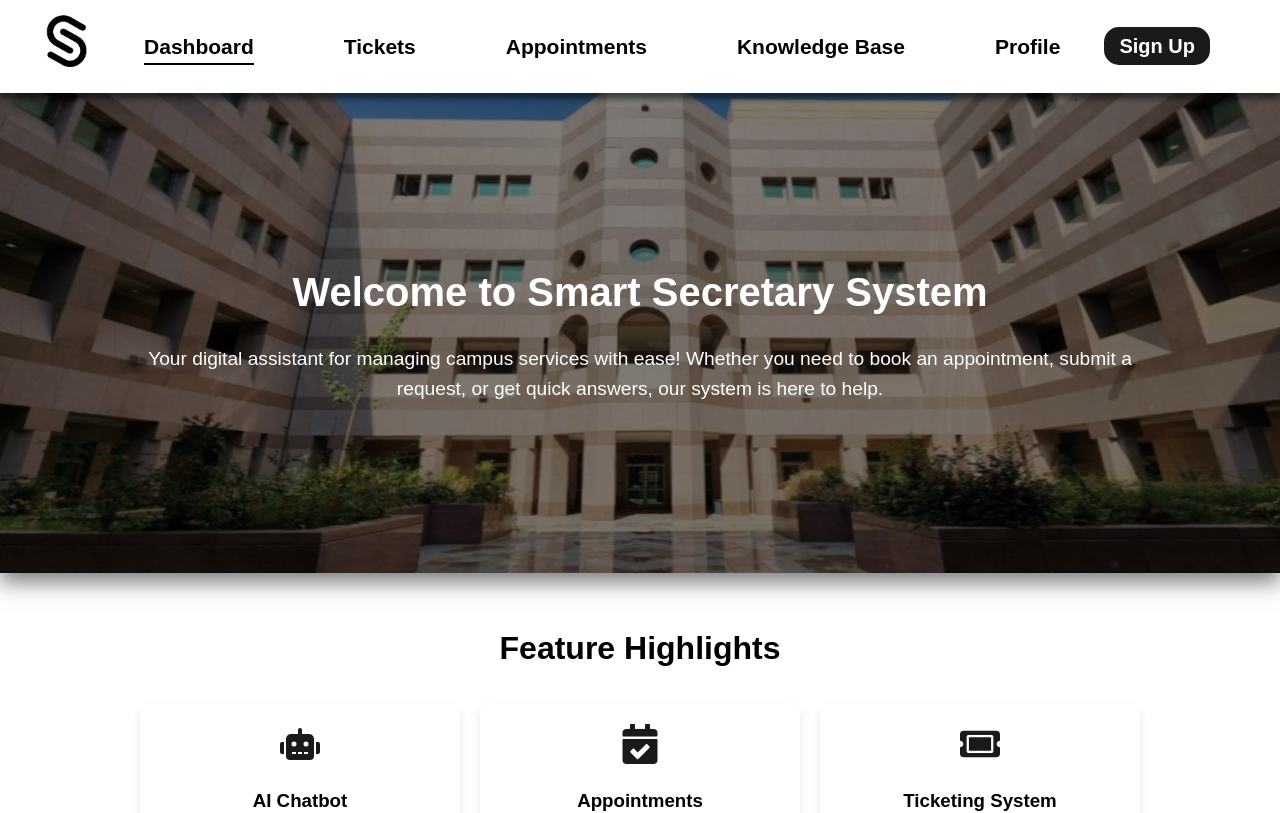
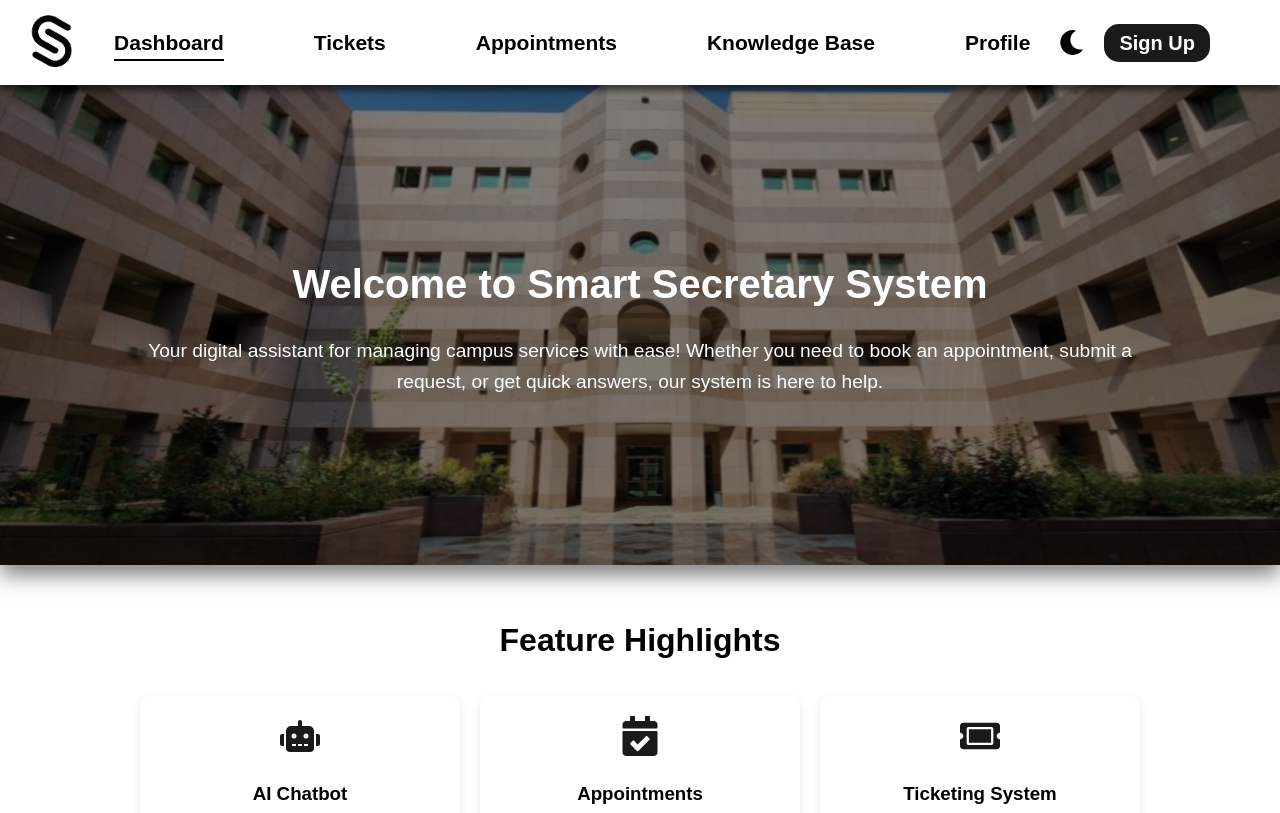
Before and after one commit to MaanAlmazroei/SmartSecretarySystem, a React (Create React App) app: page / in a window 1280 px wide. Shown: the top 813 px of the page. Built offline with nearby package versions, Linux system fonts and the light colour scheme.

Commit message:
minor changes in lines

```diff
--- a/src/components/Header/Header.css
+++ b/src/components/Header/Header.css
@@ -8,9 +8,15 @@
   box-shadow: 0 6px 6px rgba(0, 0, 0, 0.5);
 }
 
+.logo {
+  display: flex;
+  width: 65px;
+  height: 65px;
+}
+
 .logo img {
-  width: 80px;
-  padding-left: 15px;
+  width: 65px;
+  height: 65px;
 }
 
 /* ========= NAVIGATION ========= */
@@ -30,8 +36,6 @@ nav ul {
   list-style: none;
   display: flex;
   gap: 90px;
-  padding: 0;
-  margin: 0;
 }
 
 nav ul li {
@@ -55,6 +59,29 @@ nav ul li a:hover {
   padding: 5px 10px;
 }
 
+/* ========= DARK MODE BUTTON ========= */
+
+.header-dark-container {
+  display: flex;
+  margin-right: 20px;
+}
+
+.header-dark-btn {
+  border: none;
+  background-color: white;
+  width: 25px;
+  height: 25px;
+}
+
+.header-dark-icon {
+  width: 25px;
+  height: 25px;
+}
+
+.header-dark-icon:hover {
+  background-color: red;
+}
+
 /* ========= SIGNUP BUTTON ========= */
 .signup-container {
   padding-right: 50px;
@@ -73,7 +100,7 @@ nav ul li a:hover {
 
 .signup:hover {
   background-color: black;
-  box-shadow: 2px 3px 10px rgba(0, 0, 0, 0.2); /* Shadow below the image */
+  box-shadow: 2px 3px 10px rgba(0, 0, 0, 0.2);
 }
 
 /* ========= MOBILE MENU BUTTON ========= */
--- a/src/components/Header/Header.jsx
+++ b/src/components/Header/Header.jsx
@@ -1,5 +1,6 @@
 import React, { useState } from "react";
-import { NavLink } from "react-router-dom"; // Changed from Link to NavLink
+import { NavLink } from "react-router-dom";
+import { FaMoon } from "react-icons/fa";
 import logo from "../../assets/SSS_Logo.png";
 import "./Header.css";
 
@@ -69,7 +70,11 @@ const Header = () => {
             </li>
           </ul>
         </div>
-
+        <div className="header-dark-container">
+          <button className="header-dark-btn">
+            <FaMoon className="header-dark-icon" />
+          </button>
+        </div>
         <div className="signup-container">
           <NavLink to="/signup" className="signup">
             Sign Up
--- a/src/components/Layout/Layout.css
+++ b/src/components/Layout/Layout.css
@@ -13,6 +13,7 @@
   grid-area: header;
   position: sticky;
   z-index: 1000;
+  top: 0;
 }
 
 .main {
```
